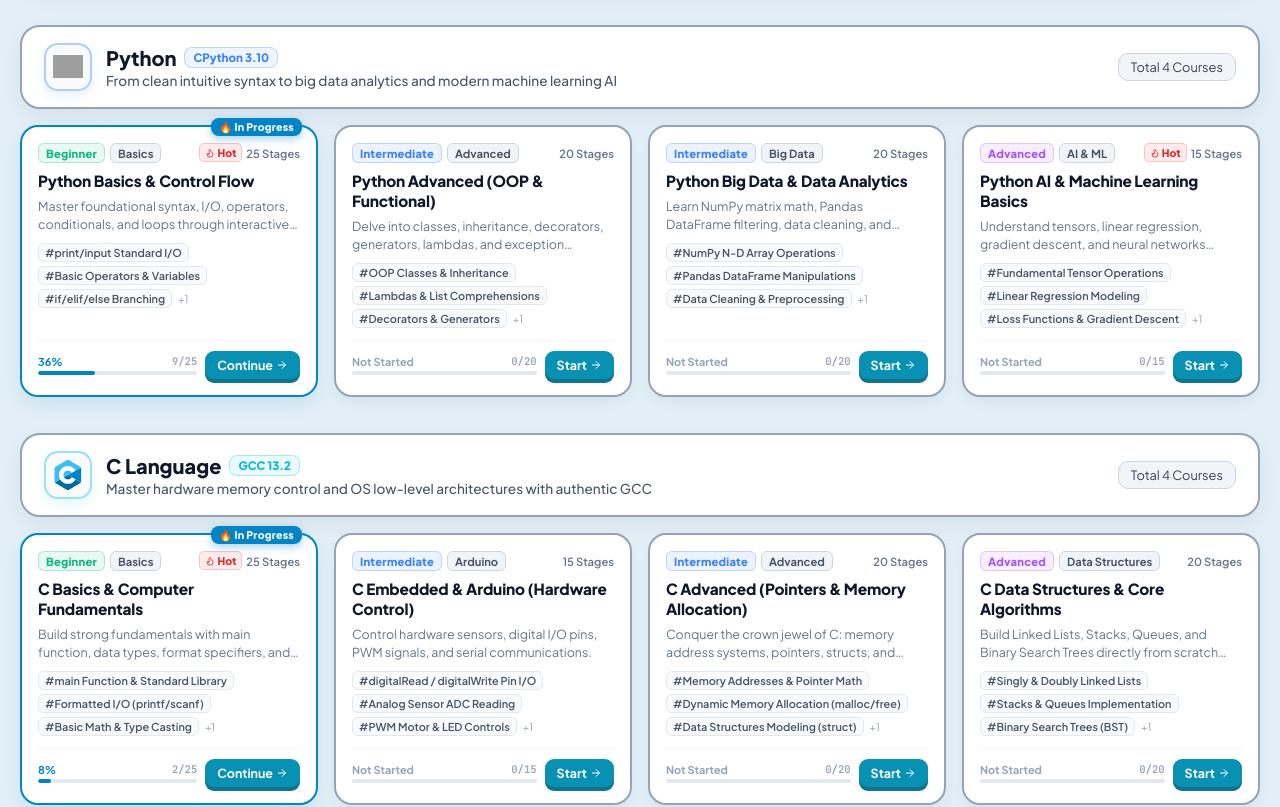
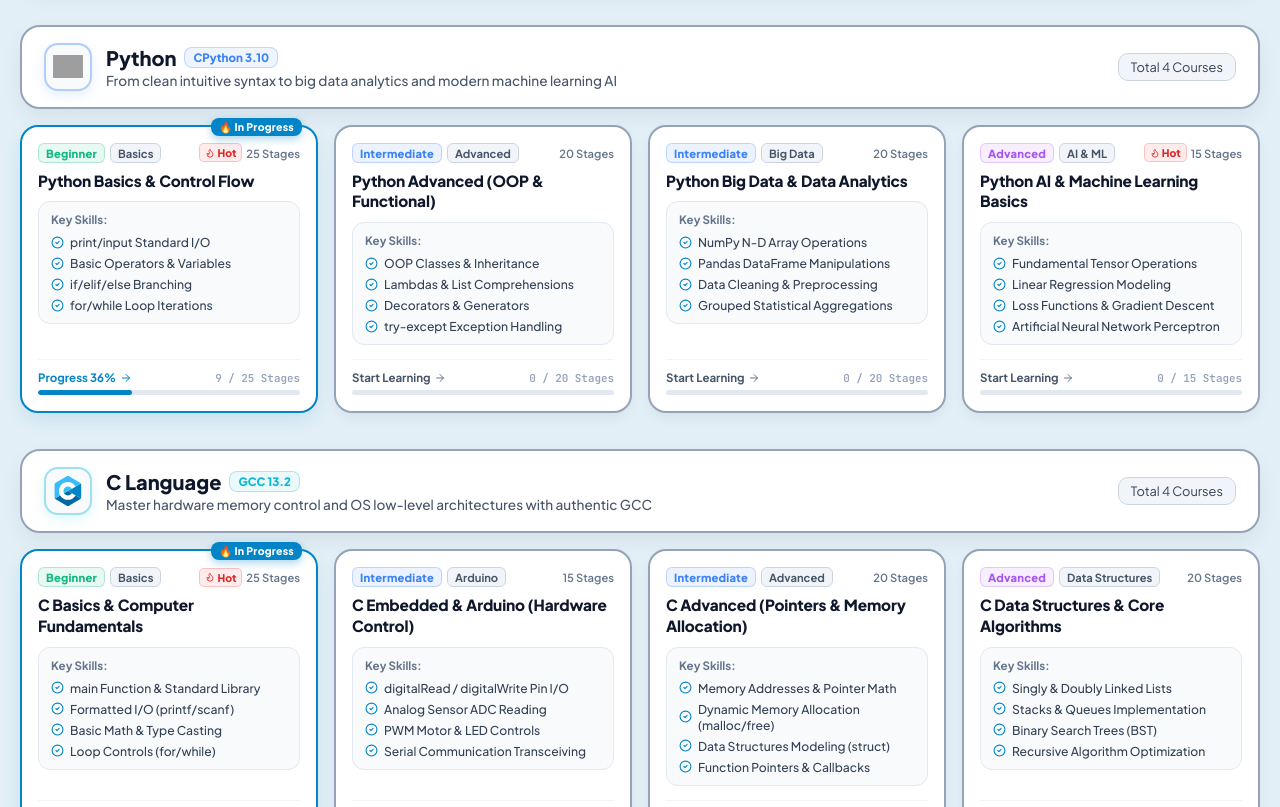
Before and after one commit to iurazilland/TypingCodeV2, a Next.js app: page /languages in a window 1280 px wide. Shown: the part 580-1387 px from the top of the page. Built offline with nearby package versions, Linux system fonts and the light colour scheme; grey boxes are pictures that could not be loaded.

Commit message:
feat(languages): restore key skills box, remove card description, and make full card clickable

```diff
--- a/src/app/languages/page.tsx
+++ b/src/app/languages/page.tsx
@@ -9,6 +9,7 @@ import {
   Search,
   BookOpen,
   Layers,
+  CheckCircle2,
   Code2,
   Cpu,
   Globe,
@@ -577,11 +578,14 @@ export default function LanguagesPage() {
                     const diffColor = DIFFICULTY_COLORS[module.difficulty] || '#10b981';
 
                     return (
-                      <div
+                      <Link
                         key={module.id}
+                        href={module.practiceUrl}
                         className="light-mode-card"
                         style={{
-                          padding: '16px 16px',
+                          textDecoration: 'none',
+                          color: 'inherit',
+                          padding: '16px',
                           display: 'flex',
                           flexDirection: 'column',
                           justifyContent: 'space-between',
@@ -596,6 +600,7 @@ export default function LanguagesPage() {
                           transition: 'transform 0.2s ease, border-color 0.2s ease, box-shadow 0.2s ease',
                           position: 'relative',
                           overflow: 'visible',
+                          cursor: 'pointer',
                         }}
                       >
                         {/* In-progress glowing indicator badge */}
@@ -696,105 +701,90 @@ export default function LanguagesPage() {
                             fontSize: '0.96rem',
                             fontWeight: 800,
                             color: '#0f172a',
-                            marginBottom: '6px',
-                            lineHeight: 1.3,
+                            marginBottom: '10px',
+                            lineHeight: 1.35,
                             letterSpacing: '-0.01em',
                             wordBreak: 'keep-all',
                           }}>
                             {isEn ? module.title_en : module.title_ko}
                           </h3>
 
-                          {/* Condensed Description (2 lines clamped) */}
-                          <p style={{
-                            fontSize: '0.78rem',
-                            color: '#64748b',
-                            lineHeight: 1.45,
-                            marginBottom: '10px',
-                            display: '-webkit-box',
-                            WebkitLineClamp: 2,
-                            WebkitBoxOrient: 'vertical',
-                            overflow: 'hidden',
-                            textOverflow: 'ellipsis',
-                            minHeight: '2.9em',
-                            wordBreak: 'keep-all',
-                          }}>
-                            {isEn ? module.description_en : module.description_ko}
-                          </p>
-
-                          {/* Concise Key Skills Tags */}
+                          {/* Original Key Skills Box */}
                           <div style={{
                             display: 'flex',
-                            flexWrap: 'wrap',
-                            gap: '4px',
-                            marginBottom: '12px',
+                            flexDirection: 'column',
+                            gap: '5px',
+                            marginBottom: '14px',
+                            padding: '10px 12px',
+                            borderRadius: '12px',
+                            background: '#f8fafc',
+                            border: '1.5px solid #e2e8f0',
                           }}>
-                            {module.skills.slice(0, 3).map((skill, idx) => (
-                              <span
+                            <div style={{ fontSize: '0.72rem', color: '#64748b', fontWeight: 700, marginBottom: '2px' }}>
+                              {isEn ? 'Key Skills:' : '핵심 습득 기술:'}
+                            </div>
+                            {module.skills.map((skill, idx) => (
+                              <div
                                 key={idx}
                                 style={{
-                                  display: 'inline-flex',
+                                  display: 'flex',
                                   alignItems: 'center',
-                                  padding: '2px 6px',
-                                  borderRadius: '6px',
-                                  background: '#f8fafc',
-                                  border: '1px solid #e2e8f0',
-                                  fontSize: '0.68rem',
-                                  color: '#475569',
-                                  fontWeight: 600,
+                                  gap: '6px',
+                                  fontSize: '0.76rem',
+                                  color: '#334155',
+                                  fontWeight: 500,
                                 }}
                               >
-                                #{getSkillName(skill, isEn)}
-                              </span>
+                                <CheckCircle2 size={13} color="#0284c7" style={{ flexShrink: 0 }} />
+                                <span>{getSkillName(skill, isEn)}</span>
+                              </div>
                             ))}
-                            {module.skills.length > 3 && (
-                              <span style={{ fontSize: '0.66rem', color: '#94a3b8', alignSelf: 'center', padding: '0 2px' }}>
-                                +{module.skills.length - 3}
-                              </span>
-                            )}
                           </div>
                         </div>
 
-                        {/* Bottom Action Area: Progress Gauge Bar & CTA */}
+                        {/* Bottom Action Area: Full-width Progress Gauge Bar with Direct Click Feedback */}
                         <div style={{
-                          display: 'flex',
-                          alignItems: 'center',
-                          justifyContent: 'space-between',
                           paddingTop: '10px',
                           borderTop: '1px solid #f1f5f9',
-                          gap: '8px',
                         }}>
                           {/* Progress Gauge */}
-                          <div style={{ flex: '1 1 auto', minWidth: 0 }}>
+                          <div>
                             <div style={{
                               display: 'flex',
                               justifyContent: 'space-between',
                               alignItems: 'center',
-                              marginBottom: '3px',
+                              marginBottom: '5px',
                             }}>
                               <span style={{
-                                fontSize: '0.68rem',
-                                color: isStarted ? '#0284c7' : '#94a3b8',
+                                fontSize: '0.72rem',
+                                color: isStarted ? '#0284c7' : '#475569',
                                 fontWeight: 700,
+                                display: 'inline-flex',
+                                alignItems: 'center',
+                                gap: '4px',
                               }}>
-                                {isStarted
-                                  ? (isEn ? `${progressPercent}%` : `${progressPercent}% 진행`)
-                                  : (isEn ? 'Not Started' : '미학습')}
+                                <span>
+                                  {isStarted
+                                    ? (isEn ? `Progress ${progressPercent}%` : `진행도 ${progressPercent}%`)
+                                    : (isEn ? 'Start Learning' : '학습 시작')}
+                                </span>
+                                <ArrowRight size={12} color={isStarted ? '#0284c7' : '#64748b'} />
                               </span>
                               <span style={{
-                                fontSize: '0.66rem',
+                                fontSize: '0.68rem',
                                 color: '#94a3b8',
                                 fontWeight: 600,
                                 fontFamily: 'var(--font-mono)',
                               }}>
-                                {completedLevels}/{module.totalLevels}
+                                {completedLevels} / {module.totalLevels}{isEn ? ' Stages' : '단계'}
                               </span>
                             </div>
 
                             {/* Gauge Track */}
                             <div style={{
                               width: '100%',
-                              height: '4px',
-                              borderRadius: '2px',
+                              height: '5px',
+                              borderRadius: '3px',
                               background: '#e2e8f0',
                               overflow: 'hidden',
                             }}>
@@ -802,33 +792,14 @@ export default function LanguagesPage() {
                               <div style={{
                                 width: `${progressPercent}%`,
                                 height: '100%',
-                                borderRadius: '2px',
+                                borderRadius: '3px',
                                 background: isStarted ? '#0284c7' : 'transparent',
                                 transition: 'width 0.4s ease',
                               }} />
                             </div>
                           </div>
-
-                          {/* Action Button */}
-                          <Link
-                            href={module.practiceUrl}
-                            className="tactile-btn tactile-btn-primary"
-                            style={{
-                              padding: '6px 12px',
-                              fontSize: '0.78rem',
-                              borderRadius: '9px',
-                              whiteSpace: 'nowrap',
-                              flexShrink: 0,
-                              display: 'inline-flex',
-                              alignItems: 'center',
-                              gap: '3px',
-                            }}
-                          >
-                            <span>{isStarted ? (isEn ? 'Continue' : '이어하기') : (isEn ? 'Start' : '시작')}</span>
-                            <ArrowRight size={12} />
-                          </Link>
                         </div>
-                      </div>
+                      </Link>
                     );
                   })}
               </div>
```
